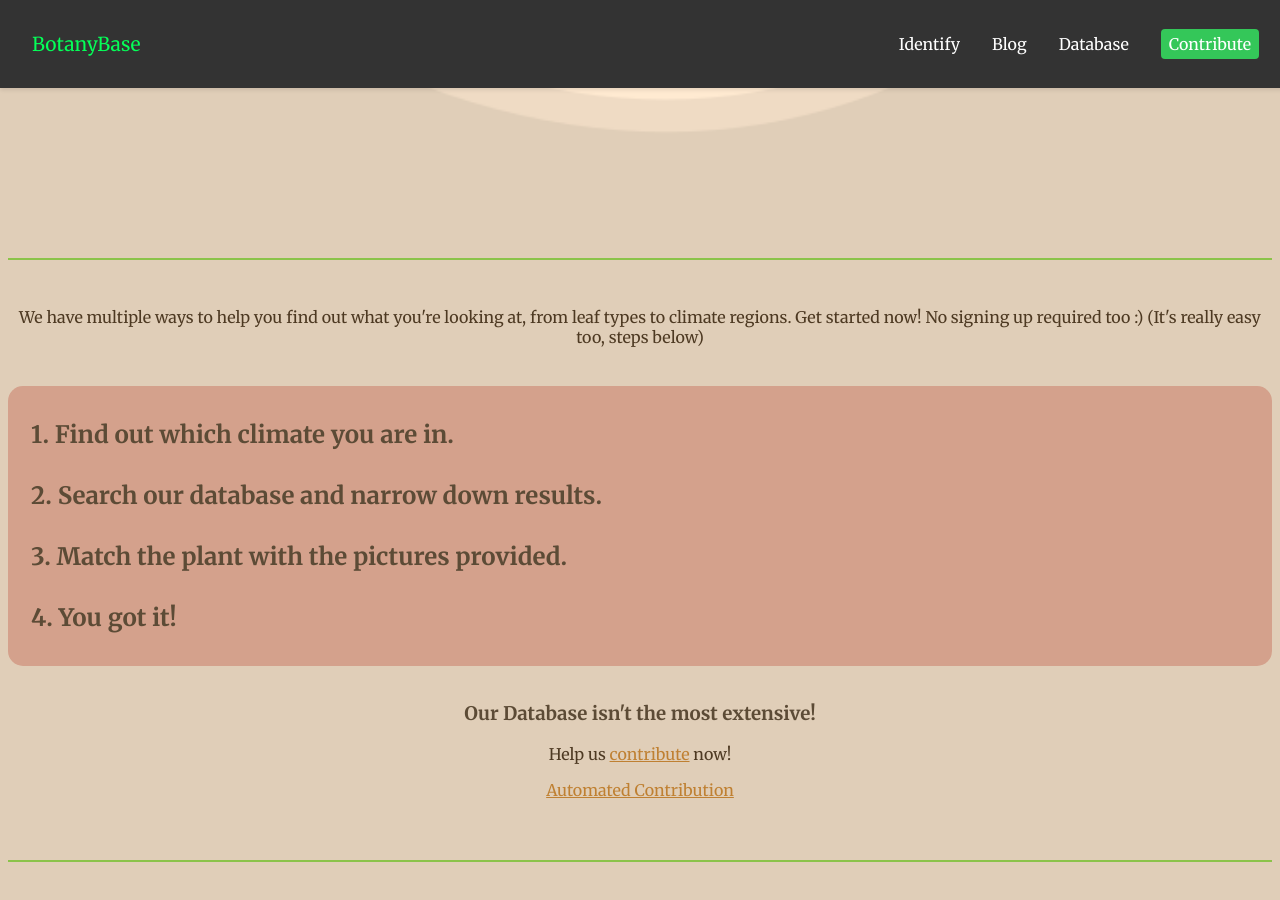
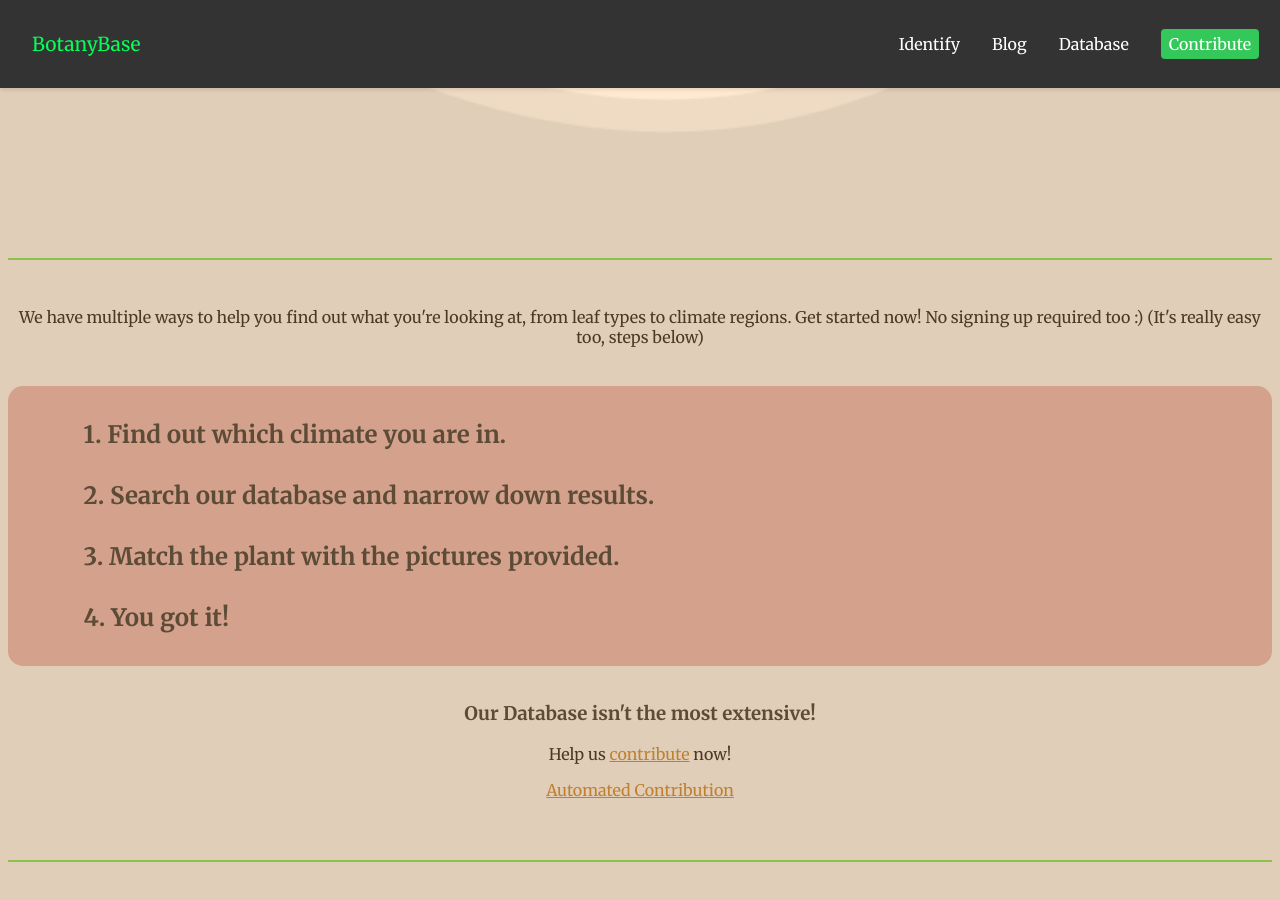
Before and after one commit to BotanyBase/botanybase.github.io, a Jekyll site: the page built from index.html, in a window 1280 px wide and 900 px high, scrolled down 854 px. Built offline with Jekyll 4.4.1, drawn with Linux system fonts in a browser that asks for light colours.

Commit message:
Update index.html

```diff
--- a/index.html
+++ b/index.html
@@ -50,7 +50,7 @@ title: Main
 
 .bgsecondary1 h2 {
   padding: 5px;
-  margin-left: 10px;
+  margin-left: 5%;
 }
 </style>
 
```
